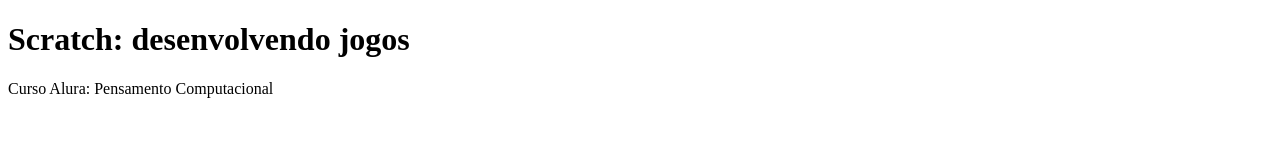
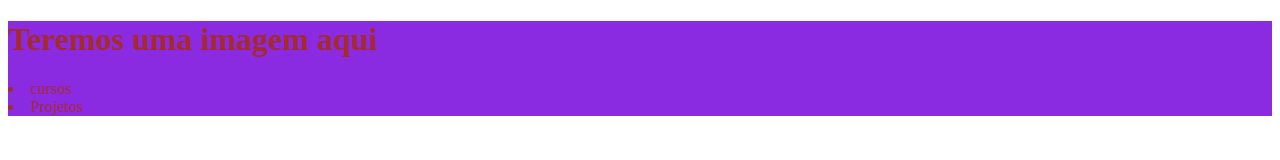
Before and after one commit to AlineNPE/my-first-website-withalura, a plain HTML site: page index.html in a window 1280 px wide. Drawn offline with Linux system fonts and the light colour scheme.

Commit message:
Add files via upload
v1

```diff
--- a/index.html
+++ b/index.html
@@ -1,12 +1,18 @@
 <!DOCTYPE html>
 <html lang="pt-br">
 <head>
+    <link rel="stylesheet" href="style.css">
     <meta charset="UTF-8">
     <meta name="viewport" content="width=device-width, initial-scale=1.0">
-    <title>Biblioteca Start: a mais completa</title>
+    <title>Biblioteca Start:a mais completa</title>
 </head>
 <body>
-   <h1>Scratch: desenvolvendo jogos</h1>
-   <p>Curso Alura: Pensamento Computacional</p>
+    <header>
+        <h1>Teremos uma imagem aqui</h1>
+        <u1>
+            <li>cursos</li>
+            <li>Projetos</li>
+        </u1>
+    </header>
 </body>
 </html>
--- /dev/null
+++ b/style.css
@@ -0,0 +1,4 @@
+header{
+    background-color:blueviolet;
+    color:brown;
+}
```
Also changed, not shown: 1 other file.
